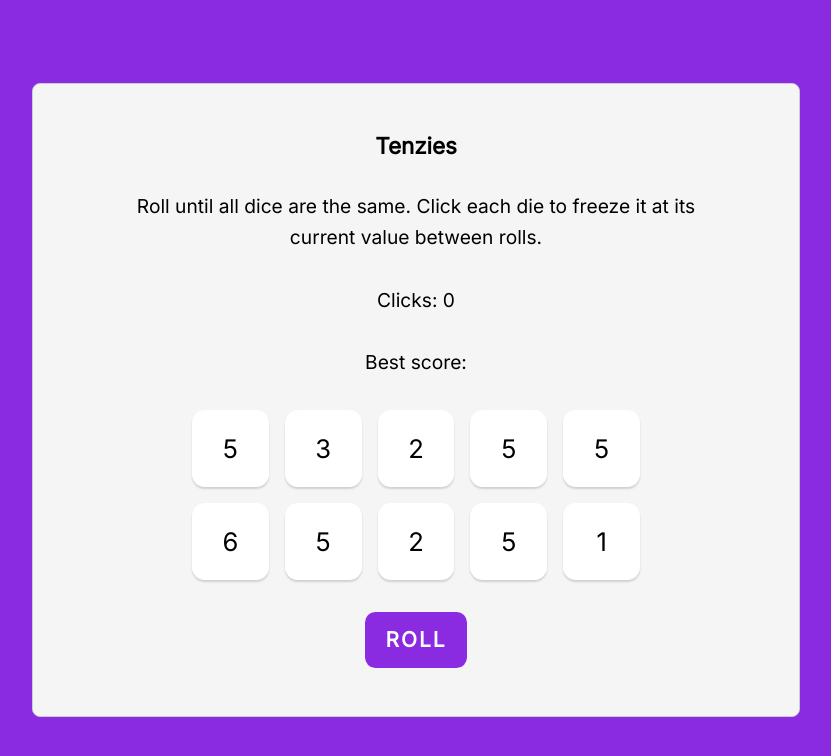
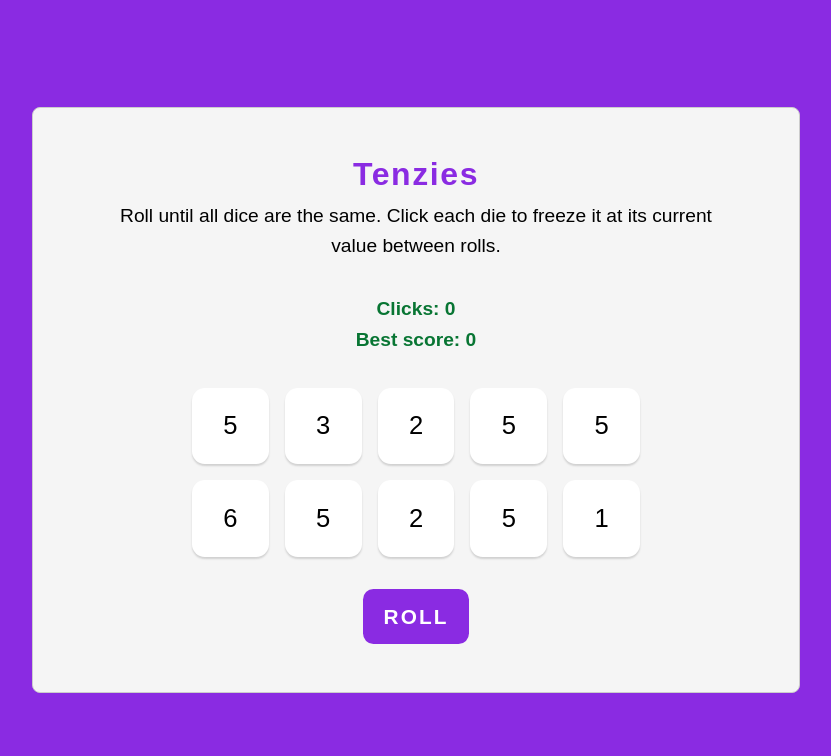
Before and after one commit to nurme-ave/react-tenzies, a React (Create React App) app: page / in a window 1280 px wide. Shown: the top 756 px of the page, without its empty margins (224-1055 px from the left). Built offline with nearby package versions, Linux system fonts and the light colour scheme.

Commit message:
add more styling

```diff
--- a/public/index.html
+++ b/public/index.html
@@ -10,7 +10,7 @@
     <link rel="manifest" href="/site.webmanifest">
     <link rel="preconnect" href="https://fonts.googleapis.com">
     <link rel="preconnect" href="https://fonts.gstatic.com" crossorigin>
-    <link href="https://fonts.googleapis.com/css2?family=Inter&display=swap" rel="stylesheet">
+    <link href="https://fonts.googleapis.com/css2?family=Karla&display=swap" rel="stylesheet">
     <title>React App - Tenzies</title>
   </head>
   <body>
--- a/src/App.css
+++ b/src/App.css
@@ -22,13 +22,32 @@
 }
 
 .heading {
-  font-size: 1.4rem;
+  font-size: 2rem;
+  letter-spacing: 0.05em;
+  color: blueviolet;
 }
 
 p {
   font-size: 1.2rem;
   text-align: center;
   line-height: 1.6;
+}
+
+.heading-and-instructions,
+.clicks {
+  display: flex;
+  flex-direction: column;
+  align-items: center;
+  justify-content: center;
+}
+
+.heading-and-instructions {
+  gap: .5em
+}
+
+.clicks {
+  font-weight: 600;
+  color: #087533;
 }
 
 .box {
@@ -52,7 +71,7 @@ p {
 
 .roll-button {
   padding: .75em 1em;
-  font-family: 'Inter', sans-serif;
+  font-family: 'Poppins', sans-serif;
   font-size: 1.3rem;
   font-weight: bold;
   text-transform: uppercase;
--- a/src/App.js
+++ b/src/App.js
@@ -13,16 +13,8 @@ function App() {
   const [windowHeight, setWindowHeight] = useState(window.innerHeight)
   const [count, setCount] = useState(0)
   const [minimumClicks, setMinimumClicks] = useLocalStorage('score', 100)
-  // const [minimumClicks, setMinimumClicks] = useState(() => {
-  //   const localData = localStorage.getItem('score')
-  //   return localData ? JSON.parse(localData) : localStorage.setItem('score', 100)
-  // })
 
   console.log(minimumClicks)
-
-  useEffect(() => {
-    localStorage.setItem('score', JSON.stringify(minimumClicks))
-  }, [minimumClicks])
 
   useEffect(() => {
     window.addEventListener("resize", () => {
@@ -102,8 +94,11 @@ function App() {
     <main className="main-container">
       <section className="section-container">
         {tenzies && <Confetti width={windowWidth - 5} height={windowHeight - 5}/>}
+        <div className="heading-and-instructions">
           <h1 className="heading">Tenzies</h1>
           <p>Roll until all dice are the same. Click each die to freeze it at its current value between rolls.</p>
+        </div>
+        <div className="clicks">
           <p>
             {tenzies ?
             `Congratulations! It took you ${count} clicks to win.` :
@@ -112,10 +107,11 @@ function App() {
           </p>
           <p>
             {minimumClicks === 100 ?
-          "Best score:" :
+            "Best score: 0" :
             `Best score: ${minimumClicks}`
             }
           </p>
+        </div>
         <ul className="boxes-list">
           { diceElements }
         </ul>
--- a/src/index.css
+++ b/src/index.css
@@ -5,5 +5,5 @@
 }
 
 body {
-  font-family: 'Inter', sans-serif;
+  font-family: 'Poppins', sans-serif;
 }
```
Lines whose indentation alone changed are shown as unchanged.
